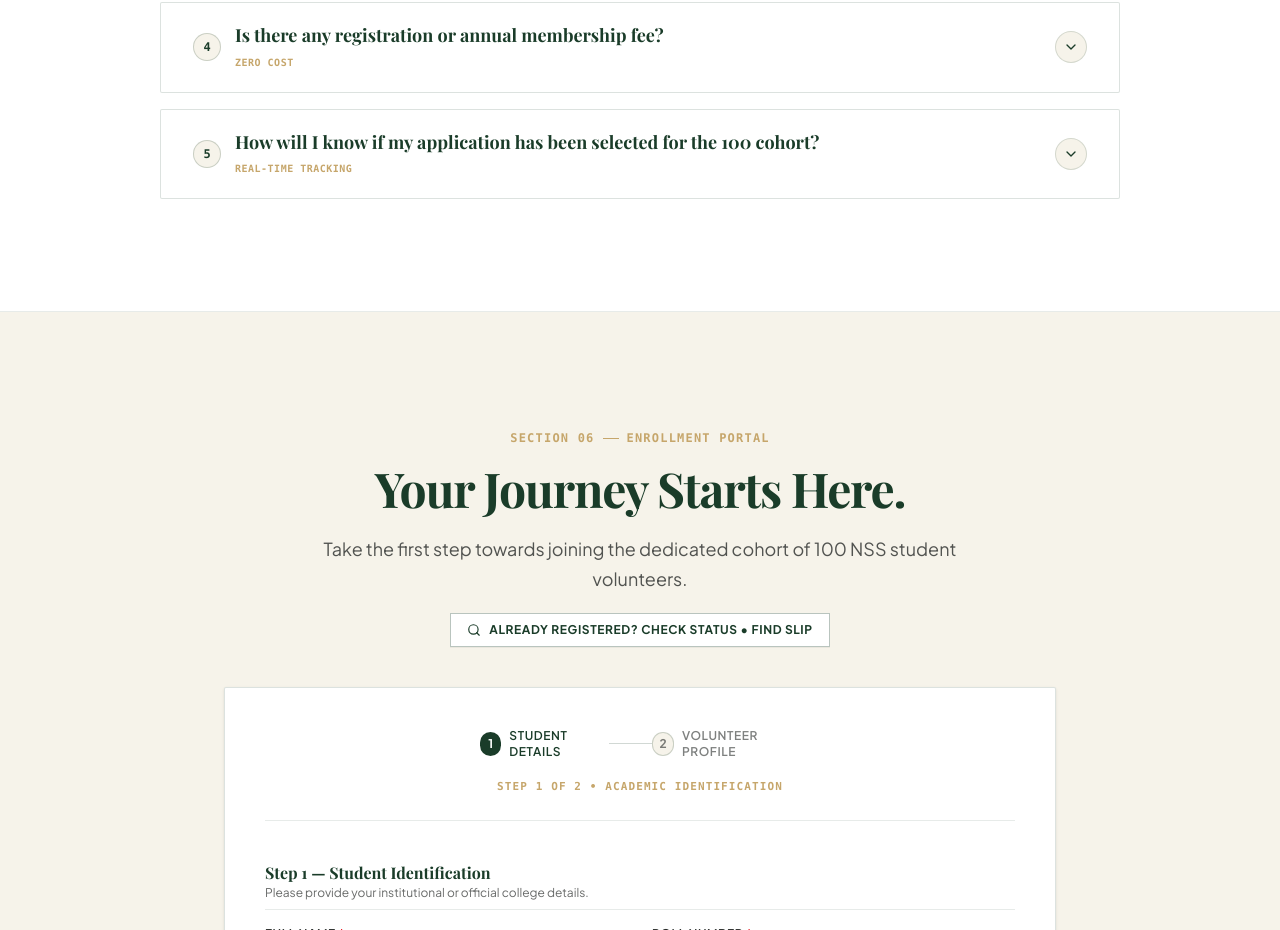
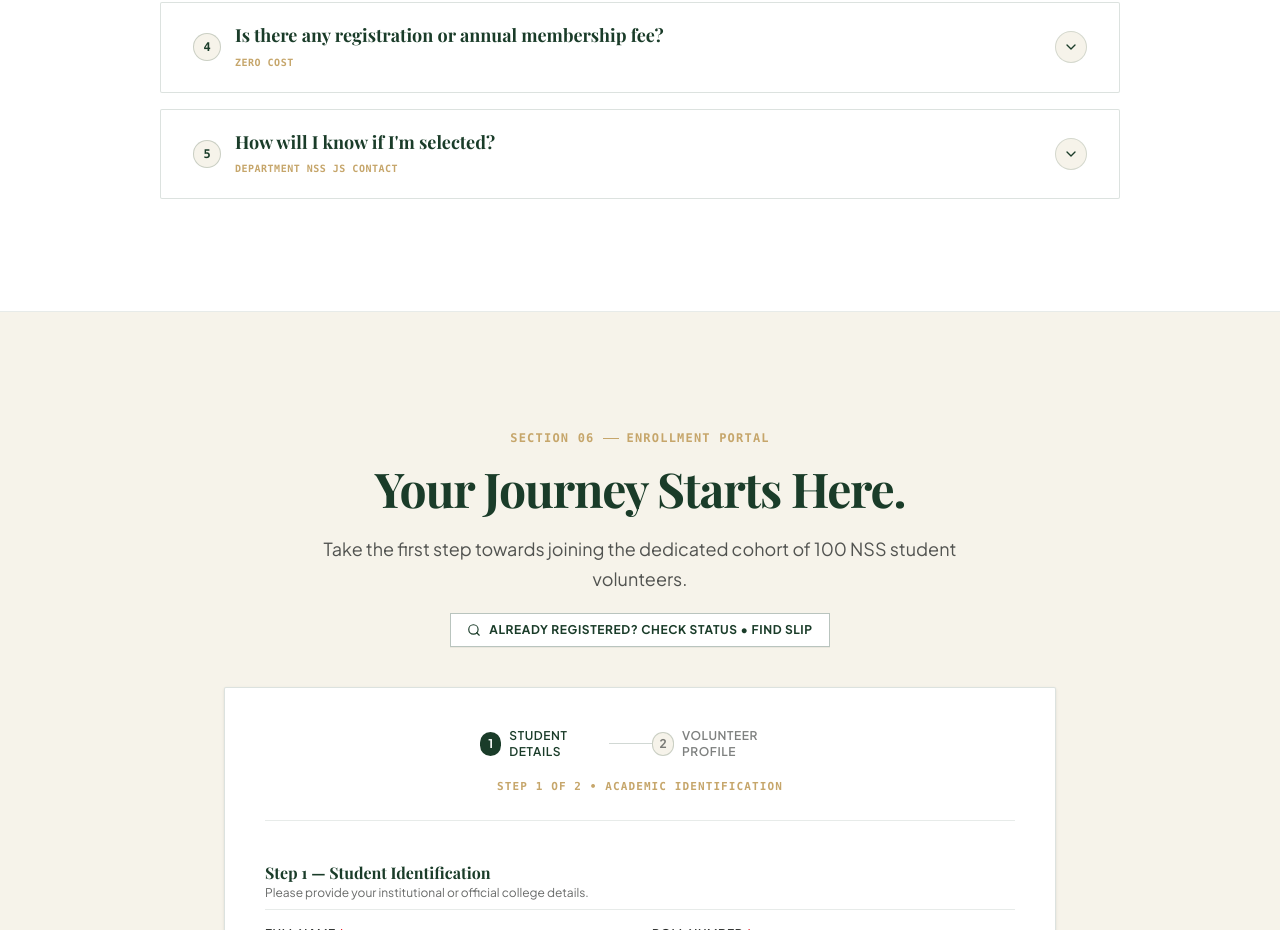
Before and after one commit to rohithsaimerupula/Nss-volunteers-registration-portal, a Next.js app: page / in a window 1280 px wide. Shown: the part 5537-6467 px from the top of the page. Built offline with nearby package versions, Linux system fonts and the light colour scheme; a web font is replaced by a local one.

Commit message:
fix(faq): clarify that department NSS Joint Secretary (JS) will directly contact selected students

```diff
--- a/src/components/printable/RegistrationSlip.tsx
+++ b/src/components/printable/RegistrationSlip.tsx
@@ -344,6 +344,9 @@ function VoucherContent({
         <p>
           3. <strong>Certification Standard:</strong> The prestigious NSS University Certificate requires completion of 120 annual service hours and active participation in the annual 7-day Special Rural Camp.
         </p>
+        <p>
+          4. <strong>Selection &amp; Orientation:</strong> Your department&apos;s NSS Joint Secretary (JS) will contact you directly regarding selection confirmation and orientation schedule.
+        </p>
       </div>
 
       {/* Signatures & Institutional Seal Block */}
--- a/src/sections/FaqSection.tsx
+++ b/src/sections/FaqSection.tsx
@@ -40,11 +40,11 @@ const faqs: FaqItem[] = [
     highlight: "positive",
   },
   {
-    question: "How will I know if my application has been selected for the 100 cohort?",
+    question: "How will I know if I'm selected?",
     answer:
-      "You can verify your real-time application status anytime using our 'Check Application Status' lookup tool above by entering your Roll Number. Shortlisted and selected students will also receive official orientation call letters at their registered college email addresses.",
-    badge: "Real-Time Tracking",
-    highlight: "neutral",
+      "No need to wait for email letters; your department's NSS Joint Secretary (JS) will contact you directly regarding your selection and the orientation schedule.",
+    badge: "Department NSS JS Contact",
+    highlight: "positive",
   },
 ];
 
--- a/src/sections/RegistrationSection.tsx
+++ b/src/sections/RegistrationSection.tsx
@@ -319,7 +319,7 @@ export function RegistrationSection() {
                 <div className="pt-3 border-t border-forest/15 text-[11px] text-charcoal/70 flex items-start gap-2">
                   <ShieldCheck size={14} className="text-forest shrink-0 mt-0.5" />
                   <span>
-                    Download or print your official voucher slip below. Bring it with your student ID card to the upcoming orientation briefing.
+                    Download or print your official voucher slip below. Your department NSS Joint Secretary (JS) will contact you directly regarding selection and orientation.
                   </span>
                 </div>
               </div>
```
